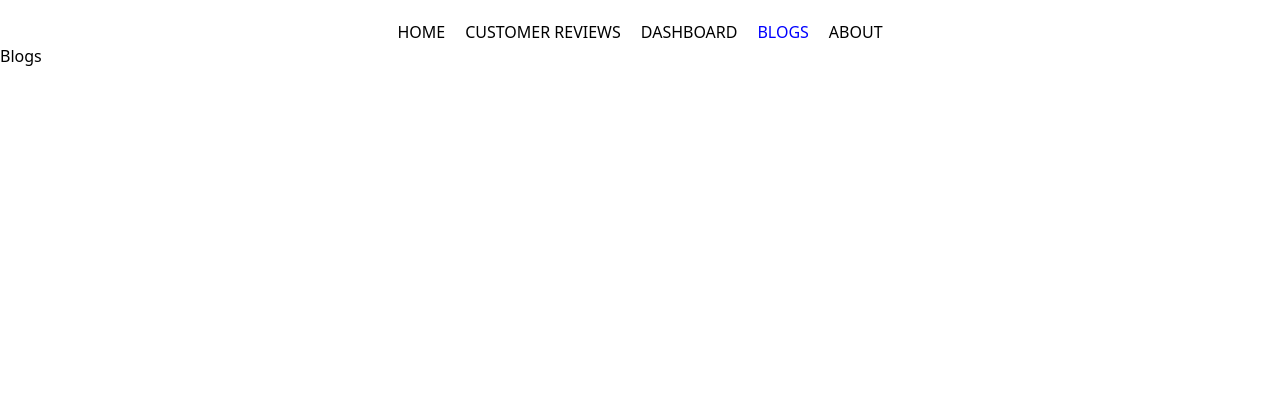
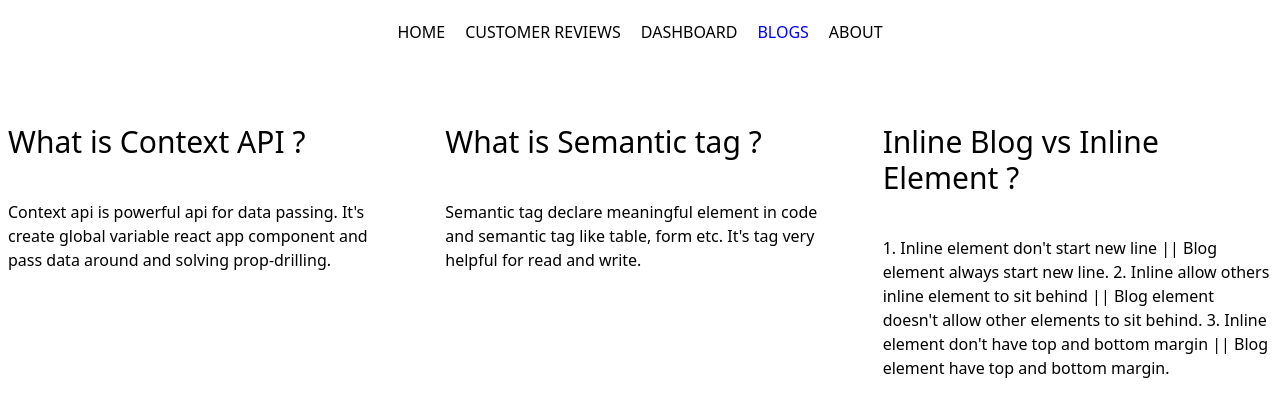
Before and after one commit to mdmehedihasan212/desktop-computer-analysis, a React (Create React App) app: page /blogs in a window 1280 px wide. Shown: the top 416 px of the page. Built offline with nearby package versions, Linux system fonts and the light colour scheme.

Commit message:
add blog and about component

```diff
--- a/public/index.html
+++ b/public/index.html
@@ -22,7 +22,7 @@
       work correctly both with client-side routing and a non-root public URL.
       Learn how to configure a non-root public URL by running `npm run build`.
     -->
-  <title>Windows Computer Analysis</title>
+  <title>Desktop Computer Analysis</title>
 </head>
 
 <body>
--- a/src/components/About/About.js
+++ b/src/components/About/About.js
@@ -1,11 +1,22 @@
 import React from 'react';
-import './About.css';
 
 const About = () => {
     return (
-        <div>
-            <h1>About</h1>
-        </div>
+        <section className='px-4 pt-20 pb-24 mx-auto max-w-7xl md:px-2'>
+            <div className='grid grid-cols-1 gap-12'>
+                <h1 className='text-2xl font-light text-center md:text-3xl'>
+                    Acer Aspire TC-895: Should you buy it ?
+                </h1>
+                <p className='mt-10 mb-3 text-justify'>
+                    The Acer Aspire TC-895 comes ready to go out of the box. It's a relatively small PC with a 16L case — compared to the Dell XPS 8940 SE at 19L, it's nice and compact — that can go just about anywhere. I set my TC-895 up next to the living room TV for a media center, and it didn't look out of place. It also easily tucked under my desk as a lightweight work PC.
+                    <br />
+                    <br />
+                    Acer's Aspire TC-895 has a clean aesthetic, it's loaded with ports, and it doesn't take up much space.
+                    <br />
+                    Ports are rather generous and should provide you with enough connectivity for all your accessories. The front includes a UHS-I SD card reader, USB-C 3.2, USB-A 3.2, and dual 3.5mm audio jacks for headphones and mic. There's also a vertically-aligned DVD-RW tray-load drive on the front.
+                </p>
+            </div>
+        </section>
     );
 };
 
--- a/src/components/Blogs/Blogs.js
+++ b/src/components/Blogs/Blogs.js
@@ -1,11 +1,37 @@
 import React from 'react';
-import './Blogs.css';
 
 const Blogs = () => {
     return (
-        <div>
-            <h1>Blogs</h1>
-        </div>
+        <section className='px-4 pt-20 pb-24 mx-auto max-w-7xl md:px-2'>
+            <div className='grid grid-cols-1 gap-12 md:grid-cols-3'>
+                <div>
+                    <h1 className='mb-6 text-2xl font-light md:text-3xl'>
+                        What is Context API ?
+                    </h1>
+                    <p className='mt-10 mb-3'>
+                        Context api is powerful api for data passing. It's create global variable react app component and pass data around and solving prop-drilling.
+                    </p>
+                </div>
+                <div>
+                    <h1 className='mb-6 text-2xl font-light md:text-3xl'>
+                        What is Semantic tag ?
+                    </h1>
+                    <p className='mt-10 mb-3'>
+                        Semantic tag declare meaningful element in code and semantic tag like table, form etc. It's tag very helpful for read and write.
+                    </p>
+                </div>
+                <div>
+                    <h1 className='mb-6 text-2xl font-light md:text-3xl'>
+                        Inline Blog vs Inline Element ?
+                    </h1>
+                    <p className='mt-10 mb-3'>
+                        1. Inline element don't start new line || Blog element always start new line.
+                        2. Inline allow others inline element to sit behind || Blog element doesn't allow other elements to sit behind.
+                        3. Inline element don't have top and bottom margin || Blog element have top and bottom margin.
+                    </p>
+                </div>
+            </div>
+        </section>
     );
 };
 
--- a/src/components/DashBoard/DashBoard.js
+++ b/src/components/DashBoard/DashBoard.js
@@ -44,7 +44,7 @@ const DashBoard = () => {
     return (
         <section className='grid grid-cols-2 gap-12 mt-12 px-12'>
             <div>
-                <h1 className='text-2xl font-normal mb-3 mx-16'>Investment vs Revenue (Area Chart)</h1>
+                <h1 className='text-2xl font-light mb-3 mx-16'>Investment vs Revenue (Area Chart)</h1>
                 <AreaChart width={625} height={250} data={data}
                     margin={{ top: 10, right: 30, left: 0, bottom: 0 }}>
                     <defs>
@@ -68,7 +68,7 @@ const DashBoard = () => {
                 </AreaChart>
             </div>
             <div>
-                <h1 className='text-2xl font-normal mb-3 mx-16'>Investment vs Revenue (Bar Chart)</h1>
+                <h1 className='text-2xl font-light mb-3 mx-16'>Investment vs Revenue (Bar Chart)</h1>
                 <BarChart width={600} height={250} data={data}>
                     <CartesianGrid strokeDasharray="3 3" />
                     <XAxis dataKey="month" />
@@ -81,7 +81,7 @@ const DashBoard = () => {
                 </BarChart>
             </div>
             <div>
-                <h1 className='text-2xl font-normal mb-3 mx-16'>Investment vs Revenue (Composed Chart)</h1>
+                <h1 className='text-2xl font-light mb-3 mx-16'>Investment vs Revenue (Composed Chart)</h1>
                 <ComposedChart width={600} height={250} data={data}>
                     <XAxis dataKey="month" />
                     <YAxis />
@@ -94,7 +94,7 @@ const DashBoard = () => {
                 </ComposedChart>
             </div>
             <div>
-                <h1 className='text-2xl font-normal mb-3 mx-16'>Investment vs Revenue (Line Chart)</h1>
+                <h1 className='text-2xl font-light mb-3 mx-16'>Investment vs Revenue (Line Chart)</h1>
                 <LineChart width={630} height={250} data={data}
                     margin={{ top: 5, right: 30, left: 20, bottom: 5 }}>
                     <CartesianGrid strokeDasharray="3 3" />
--- a/src/components/Home/Home.js
+++ b/src/components/Home/Home.js
@@ -24,7 +24,7 @@ const Home = () => {
             </div>
             <div className="review-container">
                 <div className="">
-                    <h1 className='text-5xl text-center font-bold mt-24'>Customer Review (6)</h1>
+                    <h1 className='text-5xl text-center font-bold mt-24'>Customer Reviews (6)</h1>
                     <div className="p-10 grid sm:grid-cols- gap-6 md:grid-cols-3 gap-6">
                         {
                             reviews.map(review => <CustomerReview
--- a/src/components/NotFound/NotFound.js
+++ b/src/components/NotFound/NotFound.js
@@ -1,6 +1,5 @@
 import React from 'react'
 import { Link } from 'react-router-dom';
-import './NotFound.css';
 import Error from '../../Assets/error-404-concept-website-template-flat-design_249405-205 (1).jpg';
 
 const NotFound = () => {
```
Also changed, not shown: public/fav-icon.jpg, src/components/About/About.css (deleted), src/components/Blogs/Blogs.css (deleted), src/components/CustomLink/CustomLink.css (deleted), src/components/DashBoard/DashBoard.css (deleted), src/components/NotFound/NotFound.css (deleted).
